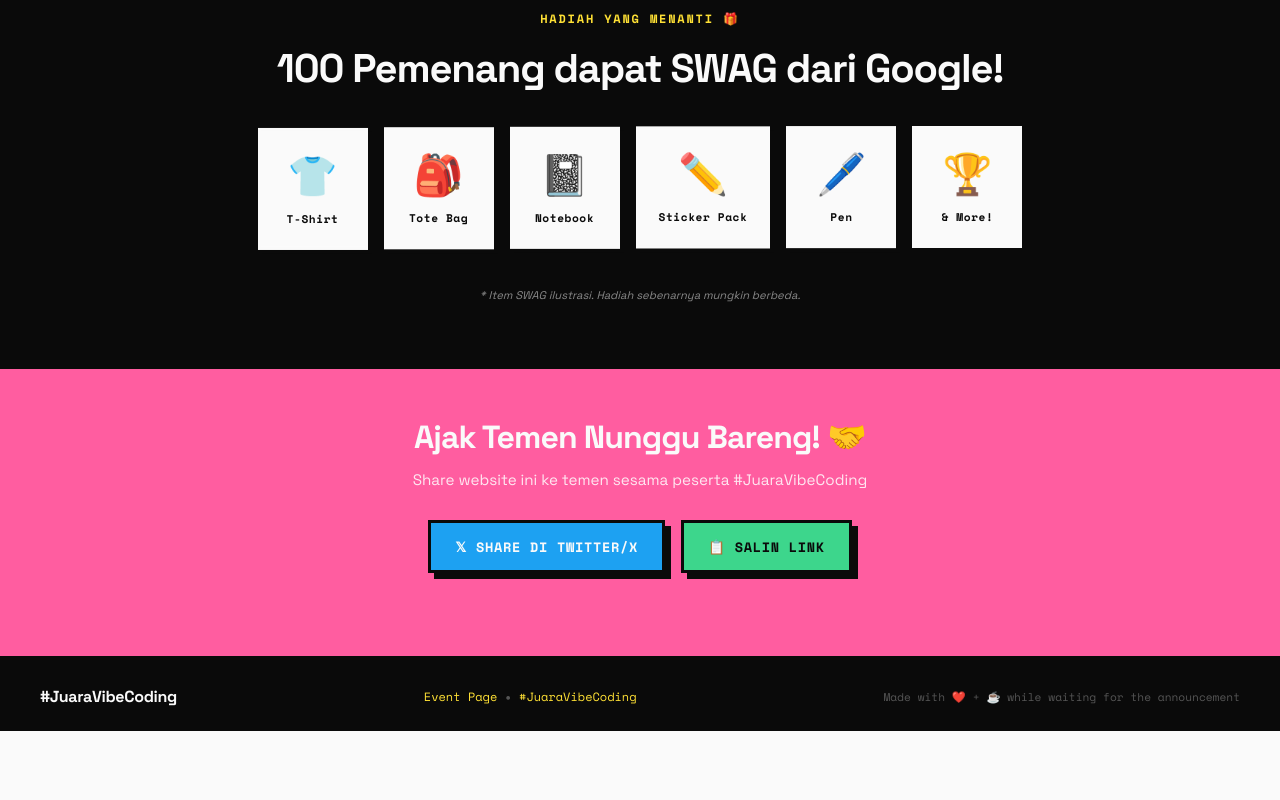
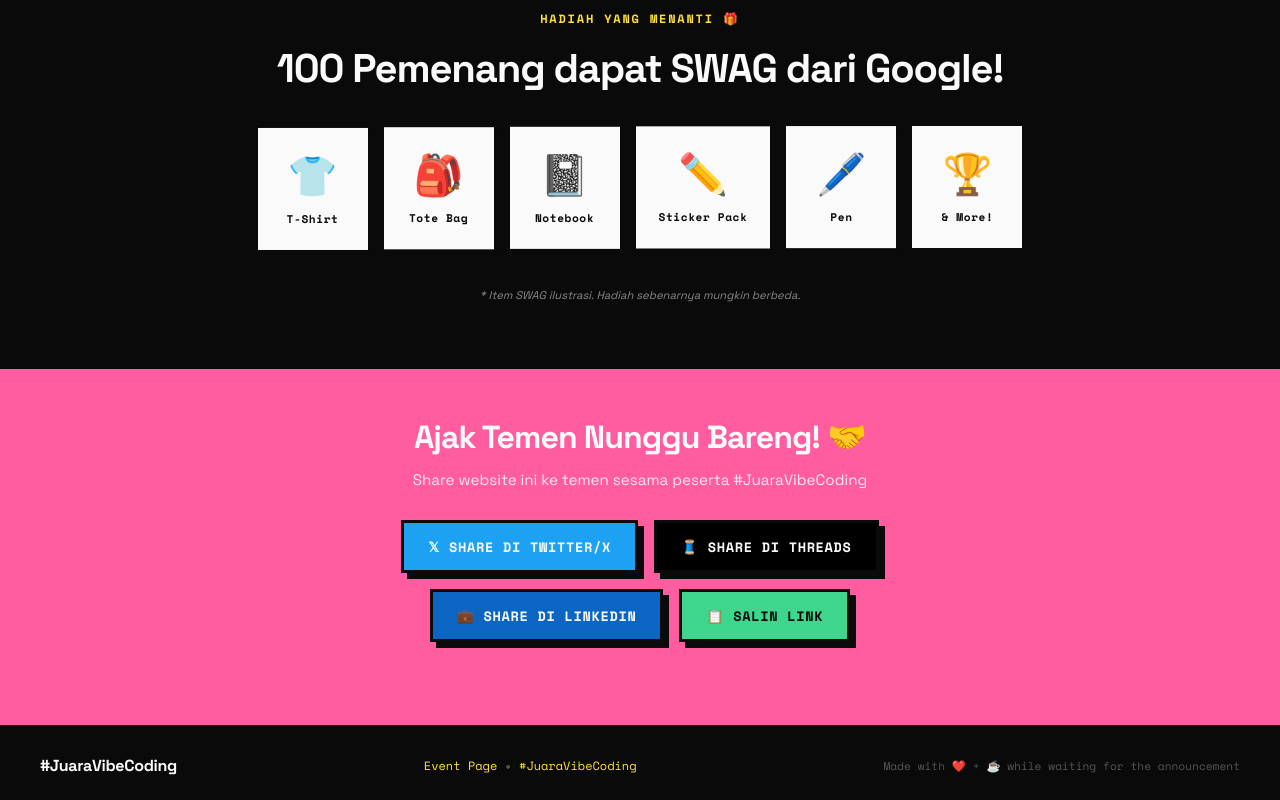
Before and after one commit to antonprafanto/whenyah, a plain HTML site: page index.html in a window 1280 px wide. Shown: the part 3408-4208 px from the top of the page. Before the commit the page ends 4139 px from the top, so only its background shows below. Drawn offline with nearby package versions, Linux system fonts and the light colour scheme.

Commit message:
feat: tambah share Threads & LinkedIn, footer hashtag ke LinkedIn

```diff
--- a/app.js
+++ b/app.js
@@ -586,6 +586,21 @@ function shareTwitter() {
   window.open('https://twitter.com/intent/tweet?text=' + text + '&url=' + url, '_blank');
 }
 
+function shareThreads() {
+  var text = encodeURIComponent('Masih nunggu pengumuman 100 pemenang SWAG #JuaraVibeCoding dari Google Indonesia? Sambil nunggu, main-main dulu di website interaktif ini! ' + window.location.href);
+  window.open('https://www.threads.net/intent/post?text=' + text, '_blank');
+}
+
+function shareLinkedIn() {
+  var url     = encodeURIComponent(window.location.href);
+  var title   = encodeURIComponent('Nunggu pengumuman #JuaraVibeCoding? Ada website interaktif buat nemenin!');
+  var summary = encodeURIComponent('Masih nunggu pengumuman 100 pemenang SWAG #JuaraVibeCoding dari Google Indonesia? Ayo cobain website interaktif ini biar nggak bosen! Ada reaction time, Simon Says, Whack-a-Mole, dan banyak lagi!');
+  window.open(
+    'https://www.linkedin.com/shareArticle?mini=true&url=' + url + '&title=' + title + '&summary=' + summary,
+    '_blank'
+  );
+}
+
 function copyLink() {
   var url = window.location.href;
   if (navigator.clipboard && navigator.clipboard.writeText) {
--- a/index.html
+++ b/index.html
@@ -391,6 +391,12 @@
           <button class="btn btn-share-twitter" id="share-twitter-btn" onclick="shareTwitter()">
             𝕏 Share di Twitter/X
           </button>
+          <button class="btn btn-share-threads" id="share-threads-btn" onclick="shareThreads()">
+            🧵 Share di Threads
+          </button>
+          <button class="btn btn-share-linkedin" id="share-linkedin-btn" onclick="shareLinkedIn()">
+            💼 Share di LinkedIn
+          </button>
           <button class="btn btn-share-copy" id="share-copy-btn" onclick="copyLink()">
             📋 Salin Link
           </button>
@@ -408,7 +414,7 @@
       <div class="footer-links">
         <a href="https://rsvp.withgoogle.com/events/juaravibecoding/home" target="_blank" class="footer-link">Event Page</a>
         <span class="footer-sep">•</span>
-        <a href="https://twitter.com/search?q=%23juaravibecoding" target="_blank" class="footer-link">#JuaraVibeCoding</a>
+        <a href="https://www.linkedin.com/feed/hashtag/?keywords=juaravibecoding" target="_blank" class="footer-link">#JuaraVibeCoding</a>
       </div>
       <div class="footer-made">Made with ❤️ + ☕ while waiting for the announcement</div>
     </div>
--- a/style.css
+++ b/style.css
@@ -426,6 +426,43 @@ body {
 
 .btn-share-copy:hover { transform: translate(-2px, -2px); box-shadow: var(--shadow-xl); }
 .btn-share-copy:active { transform: translate(3px, 3px); box-shadow: none; }
+
+.btn-share-threads {
+  background: #000000;
+  color: var(--white);
+  border: var(--border);
+  box-shadow: var(--shadow-lg);
+  font-family: var(--font-mono);
+  font-size: 0.85rem;
+  font-weight: 700;
+  padding: 0.85rem 1.5rem;
+  cursor: pointer;
+  transition: all 0.1s;
+  text-transform: uppercase;
+  letter-spacing: 0.05em;
+}
+
+.btn-share-threads:hover { transform: translate(-2px, -2px); box-shadow: var(--shadow-xl); }
+.btn-share-threads:active { transform: translate(3px, 3px); box-shadow: none; }
+
+.btn-share-linkedin {
+  background: #0A66C2;
+  color: var(--white);
+  border: var(--border);
+  box-shadow: var(--shadow-lg);
+  font-family: var(--font-mono);
+  font-size: 0.85rem;
+  font-weight: 700;
+  padding: 0.85rem 1.5rem;
+  cursor: pointer;
+  transition: all 0.1s;
+  text-transform: uppercase;
+  letter-spacing: 0.05em;
+}
+
+.btn-share-linkedin:hover { transform: translate(-2px, -2px); box-shadow: var(--shadow-xl); }
+.btn-share-linkedin:active { transform: translate(3px, 3px); box-shadow: none; }
+
 
 /* ---- SECTION DIVIDER ---- */
 .section-divider {
```
